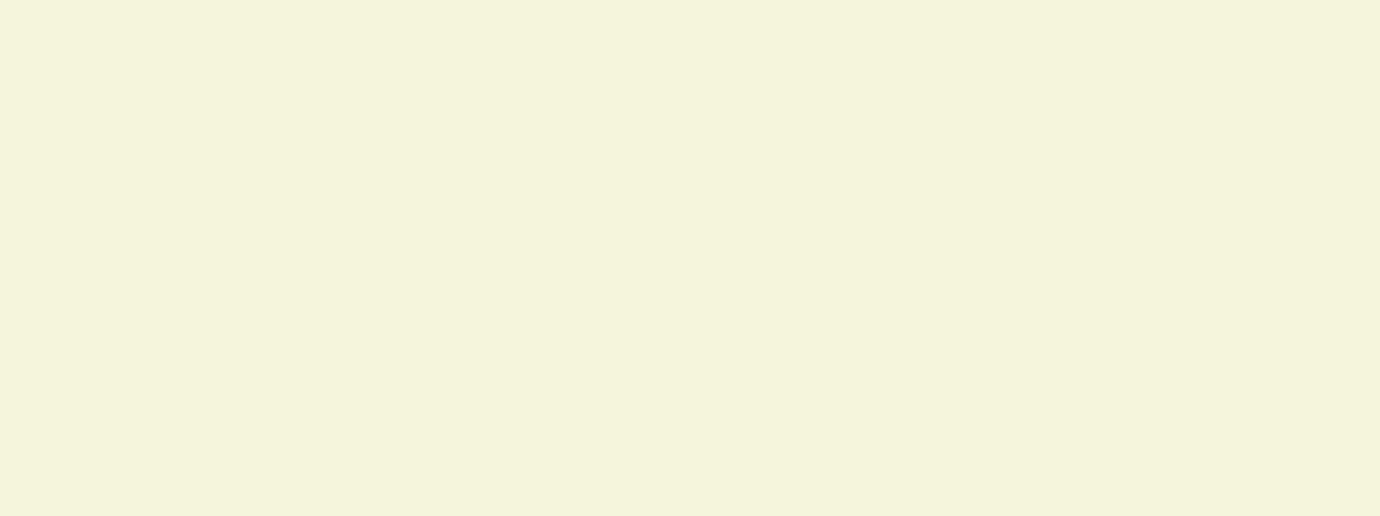
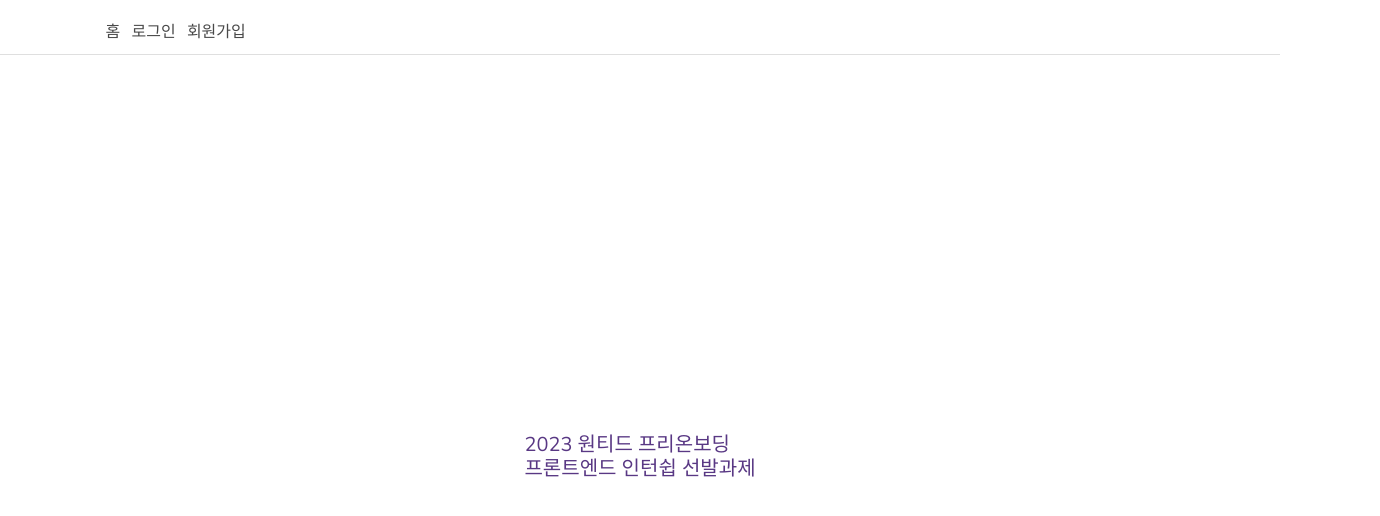
Before and after one commit to stellum/wanted-pre-onboarding-frontend, a React (Create React App) app: page / in a window 1280 px wide. Shown: the top 516 px of the page, 1380 px wide, since content can reach past the window. Built offline with nearby package versions, Linux system fonts and the light colour scheme.

Commit message:
feat: 회원가입, 로그인 페이지 라우팅 설정

```diff
--- a/package.json
+++ b/package.json
@@ -13,7 +13,7 @@
     "axios": "^1.4.0",
     "react": "^18.2.0",
     "react-dom": "^18.2.0",
-    "react-router-dom": "^6.10.0",
+    "react-router-dom": "^6.7.0",
     "react-scripts": "5.0.1",
     "web-vitals": "^2.1.4"
   },
--- a/src/App.css
+++ b/src/App.css
@@ -1,28 +1,25 @@
 @import url("https://fonts.googleapis.com/css2?family=Nunito&display=swap");
 
 * {
-  margin: 0;
-  padding: 0;
   box-sizing: border-box;
 }
 
-html {
-  font-family: "Nunito", sans-serif;
-  font-size: 22px;
+:root {
+  min-height: 100vh;
+  font-family: "Nunito", "Inter", "Avenir", Helvetica, Arial, sans-serif;
+  font-size: 16px;
+  line-height: 24px;
+  font-weight: 400;
+  font-synthesis: none;
+  text-rendering: optimizeLegibility;
+  -webkit-font-smoothing: antialiased;
+  -moz-osx-font-smoothing: grayscale;
+  -webkit-text-size-adjust: 100%;
 }
 
 body {
-  min-height: 100vh;
-  background-color: beige;
-}
-
-.App {
-  display: flex;
-  flex-direction: column;
-  justify-content: center;
-  align-items: center;
-  min-height: 100vh;
-  padding: 1rem 0.5rem;
+  margin: 0;
+  color: #363636;
 }
 
 section {
@@ -34,31 +31,13 @@ section {
   justify-content: flex-start;
   padding: 1rem;
   margin: 100px auto;
-  border: 1px solid gray;
+  border: 1px solid rgb(212, 212, 212);
   border-radius: 10px;
-  color: rgb(73, 73, 73);
-}
-
-p {
-  width: 100%;
-  max-width: 420px;
-  padding: 1rem;
-  padding-bottom: 5px;
-  font-size: 18px;
-  color: rgb(73, 73, 73);
+  color: rgb(33, 33, 33);
 }
 
 span {
   margin-right: 30px;
-}
-
-a,
-a:visited {
-  width: 100%;
-  max-width: 420px;
-  padding-left: 1rem;
-  font-size: 18px;
-  color: rgb(73, 73, 73);
 }
 
 input[type="text"],
--- a/src/App.js
+++ b/src/App.jsx
@@ -1,9 +1,9 @@
-import "./App.css";
+import Router from "./lib/Router";
 
 function App() {
   return (
-    <div className="App">
-      <div></div>
+    <div>
+      <Router />
     </div>
   );
 }
--- a/src/index.js
+++ b/src/index.js
@@ -1,12 +1,13 @@
 import React from "react";
 import ReactDOM from "react-dom/client";
 import App from "./App";
+import "./App.css";
 
 const root = ReactDOM.createRoot(document.getElementById("root"));
 root.render(
-  <React.StrictMode>
+  <>
     <App />
-  </React.StrictMode>
+  </>
 );
 
 // If you want to start measuring performance in your app, pass a function
--- /dev/null
+++ b/src/lib/Router.js
@@ -0,0 +1,33 @@
+import { BrowserRouter, Routes, Route, Link } from "react-router-dom";
+import classes from "./Router.module.css";
+import HomePage from "../pages/HomePage";
+import SignInPage from "../pages/SignInPage";
+import SignUpPage from "../pages/SignUpPage";
+
+const Router = () => {
+  return (
+    <BrowserRouter>
+      <div className={classes.container}>
+        <nav className={classes.nav}>
+          <Link to="/" className={classes.a}>
+            홈
+          </Link>
+          <Link to="/signin" className={classes.a}>
+            로그인
+          </Link>
+          <Link to="/signup" className={classes.a}>
+            회원가입
+          </Link>
+        </nav>
+      </div>
+
+      <Routes>
+        <Route path="/" name="Home" element={<HomePage />} />
+        <Route path="/signin" name="로그인" element={<SignInPage />} />
+        <Route path="/signup" name="회원가입" element={<SignUpPage />} />
+      </Routes>
+    </BrowserRouter>
+  );
+};
+
+export default Router;
--- /dev/null
+++ b/src/lib/Router.module.css
@@ -0,0 +1,26 @@
+.container {
+  width: 100%;
+  border-bottom: 1px solid rgb(223, 223, 223);
+}
+
+.nav {
+  width: 100%;
+  margin-top: 20px;
+  margin-left: 100px;
+  padding-bottom: 10px;
+}
+
+.a {
+  width: 100%;
+  max-width: 420px;
+  font-size: 16px;
+  color: rgb(73, 73, 73);
+  text-decoration: none;
+  padding: 0.35rem;
+  border-radius: 5px;
+}
+.a:hover,
+.a:focus {
+  background-color: rgb(224, 221, 221);
+  font-weight: bold;
+}
--- /dev/null
+++ b/src/pages/HomePage.jsx
@@ -0,0 +1,16 @@
+import { Link } from "react-router-dom";
+import classes from "./HomePage.module.css";
+
+const HomePage = () => {
+  return (
+    <div className={classes.container}>
+      <p className={classes.title}>
+        2023 원티드 프리온보딩
+        <br />
+        프론트엔드 인턴쉽 선발과제
+      </p>
+    </div>
+  );
+};
+
+export default HomePage;
--- /dev/null
+++ b/src/pages/HomePage.module.css
@@ -0,0 +1,13 @@
+.container {
+  display: flex;
+  justify-content: center;
+  align-items: center;
+  min-height: 100vh;
+}
+
+.title {
+  font-weight: 400;
+  font-size: 1.25rem;
+  margin: 0.25rem 0 0 0;
+  color: #593884;
+}
--- /dev/null
+++ b/src/pages/SignInPage.jsx
@@ -0,0 +1,7 @@
+import React from "react";
+
+const SignInPage = () => {
+  return <div>Sign In</div>;
+};
+
+export default SignInPage;
--- /dev/null
+++ b/src/pages/SignUpPage.jsx
@@ -0,0 +1,7 @@
+import React from "react";
+
+const SignUpPage = () => {
+  return <div>Sign Up</div>;
+};
+
+export default SignUpPage;
```
Also changed, not shown: 2 other files (tests, documents, lock files or other folders).
